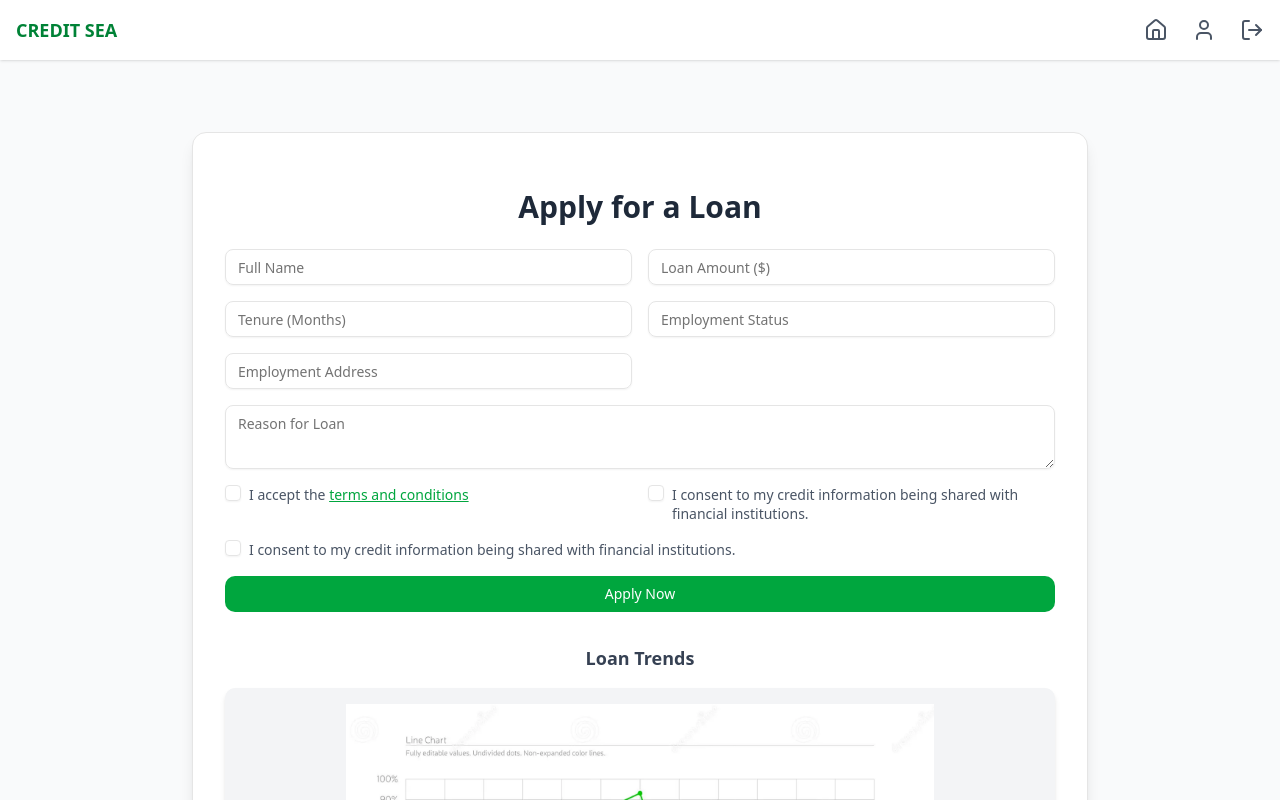
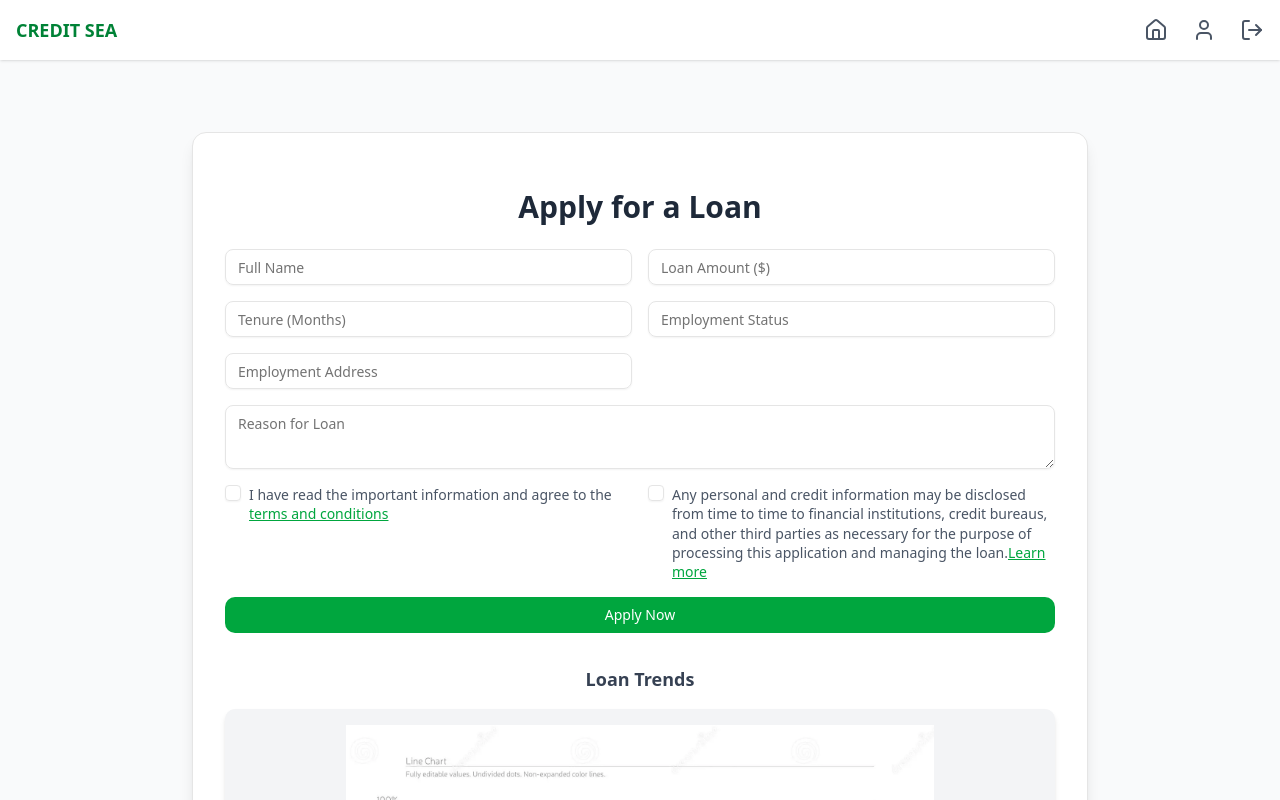
Before and after one commit to PrathamDwivedi27/CreditSea_Assignment, a Next.js app in the folder frontend/: page /dashboard/user/get-loan in a window 1280 px wide. Shown: the top 800 px of the page. Built offline with nearby package versions, Linux system fonts and the light colour scheme.

Commit message:
ui changes in apply loan

```diff
--- a/frontend/app/dashboard/user/get-loan/page.js
+++ b/frontend/app/dashboard/user/get-loan/page.js
@@ -122,7 +122,7 @@ export default function GetLoan() {
       onCheckedChange={(checked) => handleCheckboxChange("agreeTerms", checked)}
     />
     <label className="leading-snug">
-      I accept the{" "}
+      I have read the important information and agree to the{" "}
       <span className="text-green-600 underline">terms and conditions</span>
     </label>
   </div>
@@ -133,16 +133,17 @@ export default function GetLoan() {
       onCheckedChange={(checked) => handleCheckboxChange("agreeCreditInfo", checked)}
     />
     <label className="leading-snug">
-      I consent to my credit information being shared with financial institutions.
+      Any personal and credit information may be disclosed from time to time to financial institutions, credit bureaus, and other third parties as necessary for the purpose of processing this application and managing the loan.
+      <span className="text-green-600 underline">Learn more</span>
     </label>
   </div>
 </div>
 
 
-              <div className="flex items-start space-x-2 text-sm text-gray-600 md:col-span-2">
+              {/* <div className="flex items-start space-x-2 text-sm text-gray-600 md:col-span-2">
                 <Checkbox checked={formData.agreeCreditInfo} onCheckedChange={(checked) => handleCheckboxChange("agreeCreditInfo", checked)} />
                 <label>I consent to my credit information being shared with financial institutions.</label>
-              </div>
+              </div> */}
 
               <Button type="submit" disabled={loading} className="md:col-span-2 w-full bg-green-600 text-white hover:bg-green-700 py-2 rounded-lg transition">
                 {loading ? "Submitting..." : "Apply Now"}
```
